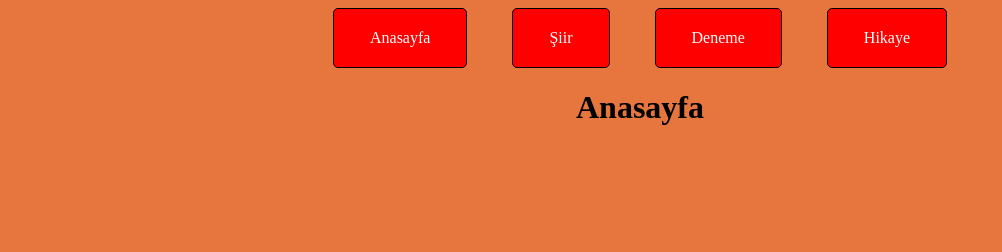
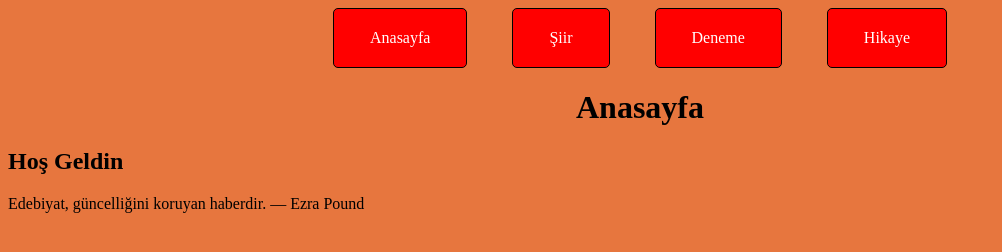
Before and after one commit to osmosssm/Yayimlama-denemesi, a plain HTML site: page index.html in a window 1280 px wide. Shown: the whole page, without its empty margins (0-1002 px from the left). Drawn offline with Linux system fonts and the light colour scheme.

Commit message:
Add files via upload

```diff
--- a/index.html
+++ b/index.html
@@ -20,6 +20,10 @@
 
     </nav>
     <h1 class="baslik">Anasayfa</h1>
+    <h2>Hoş Geldin</h2>
 
+    <p id="rastgele-soz"></p>
+
+    <script src="script.js"></script>
 </body>
 </html>
--- /dev/null
+++ b/script.js
@@ -0,0 +1,9 @@
+const sozler = [
+    "Bir kitap, içimizdeki donmuş denizi kıracak bir balta olmalıdır. — Franz Kafka",
+    "Okumak insanı doldurur, konuşmak hazırlar, yazmak olgunlaştırır. — Francis Bacon",
+    "Şiir, güçlü duyguların kendiliğinden taşmasıdır. — William Wordsworth",
+    "Edebiyat, güncelliğini koruyan haberdir. — Ezra Pound"
+];
+
+const rastgeleSayi = Math.floor(Math.random() * sozler.length);
+  document.getElementById("rastgele-soz").textContent = sozler[rastgeleSayi];
--- a/tasarım.css
+++ b/tasarım.css
@@ -40,6 +40,11 @@ nav
     background-color: rgba(187, 177, 173, 0.858);
 }
 
+#rastgele-soz
+{
+  margin: 0 auto;
+}
+
 @media (max-width: 600px) {
   .Linkler {
     gap: 10px;
```
Also changed, not shown: hikaye.html (+1 -1 lines).
